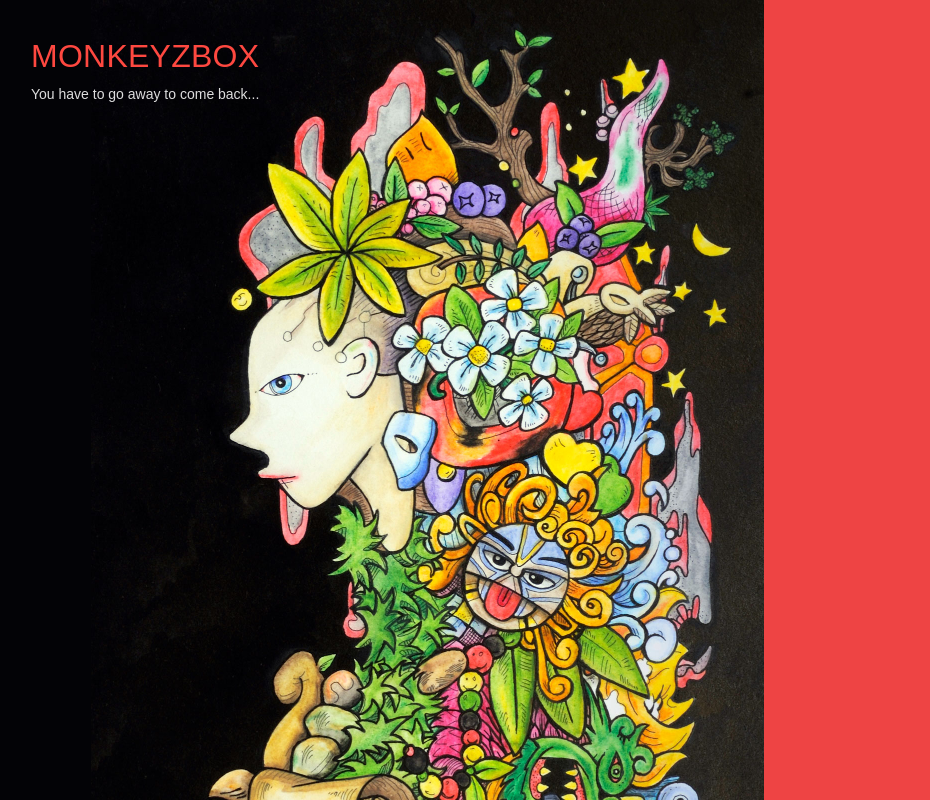
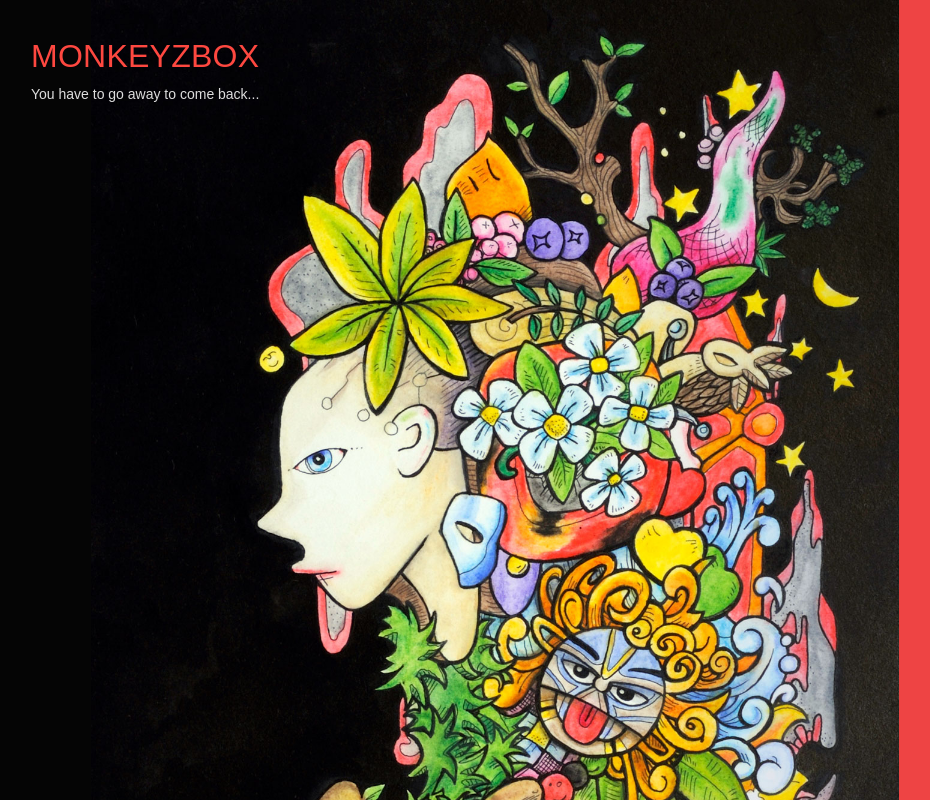
Before and after one commit to LL782/monkeyzbox, a Next.js app: page / in a window 1280 px wide. Shown: the top 800 px of the page, without its empty margins (9-939 px from the left). Built offline with nearby package versions, Linux system fonts and the light colour scheme.

Commit message:
Refine image size, position and background

```diff
--- a/global-styles.css
+++ b/global-styles.css
@@ -1,8 +1,14 @@
 body {
-  background: #e44 linear-gradient(90deg, #030306, #030306, #0000 200px);
+  background: #000;
   font-family: sans-serif;
   padding: 0;
   margin: 0;
+}
+
+@media screen and (min-width: 900px) {
+  body {
+    background: linear-gradient(90deg, #050505, #050505, #e44 200px);
+  }
 }
 
 .posterText {
--- a/pages/index.tsx
+++ b/pages/index.tsx
@@ -14,8 +14,8 @@ const IndexPage = () => (
         src={everythingPassesPoster}
         alt="Artwork background with colourful flowers, hearts and faces on a black background"
         layout="fixed"
-        width={673}
-        height={1024.5}
+        width={1346 * 0.6}
+        height={2049 * 0.6}
       />
     </div>
   </Layout>
```
